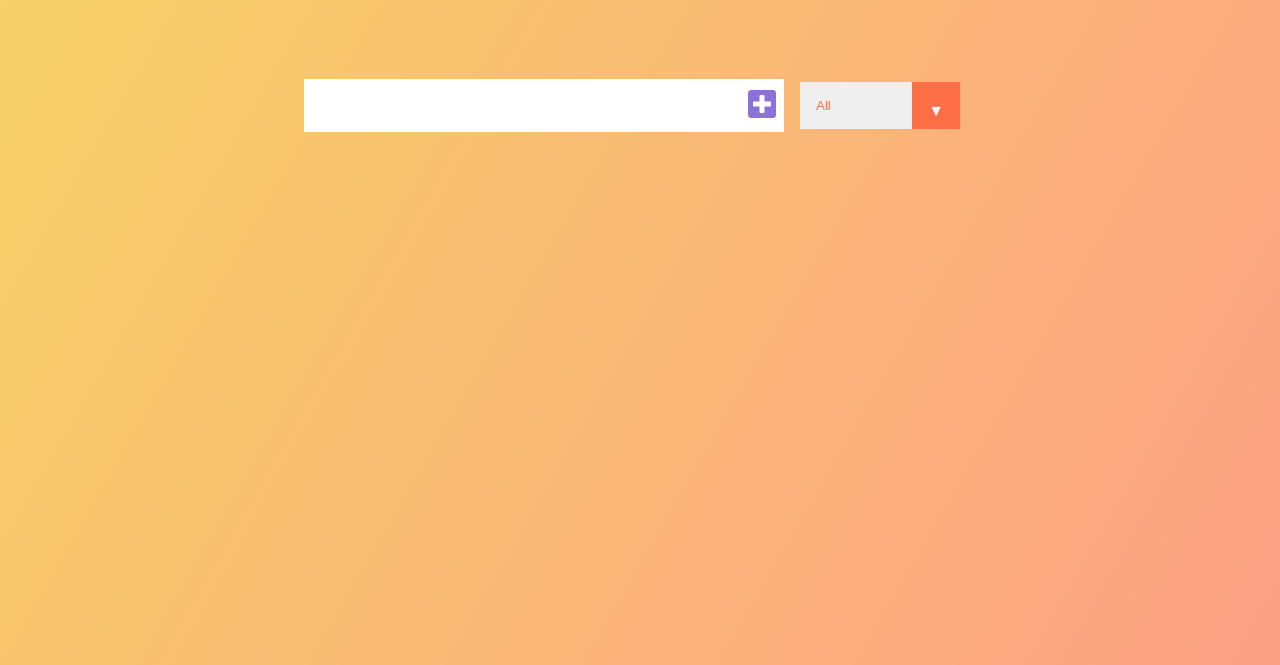
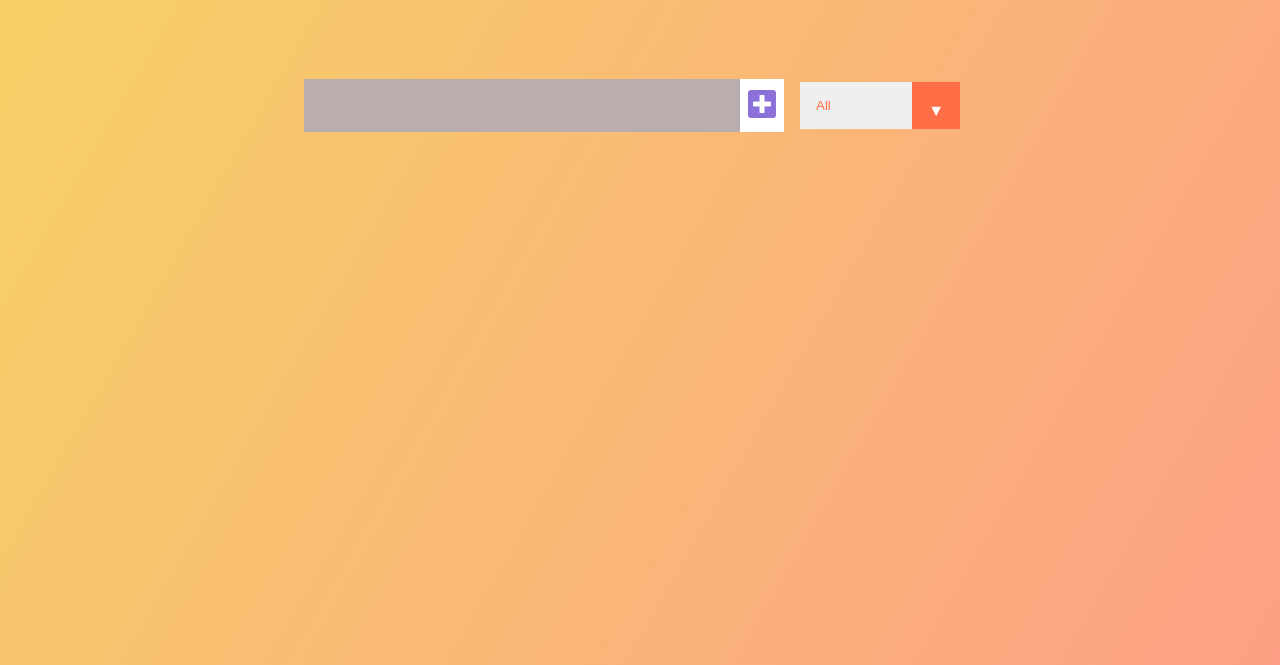
Before and after one commit to tonyclem/todo-list, a plain HTML site: page index.html in a window 1280 px wide. Shown: the part 135-800 px from the top of the page. Drawn offline with Linux system fonts and the light colour scheme.

Commit message:
Worked on styles

```diff
--- a/style.css
+++ b/style.css
@@ -27,7 +27,7 @@ form input, form button{
     padding: 0.5rem;
     font-size: 2rem;
     border: none;
-    background: white;
+    background: rgb(185, 173, 173);
 }
 
 form button{
```
